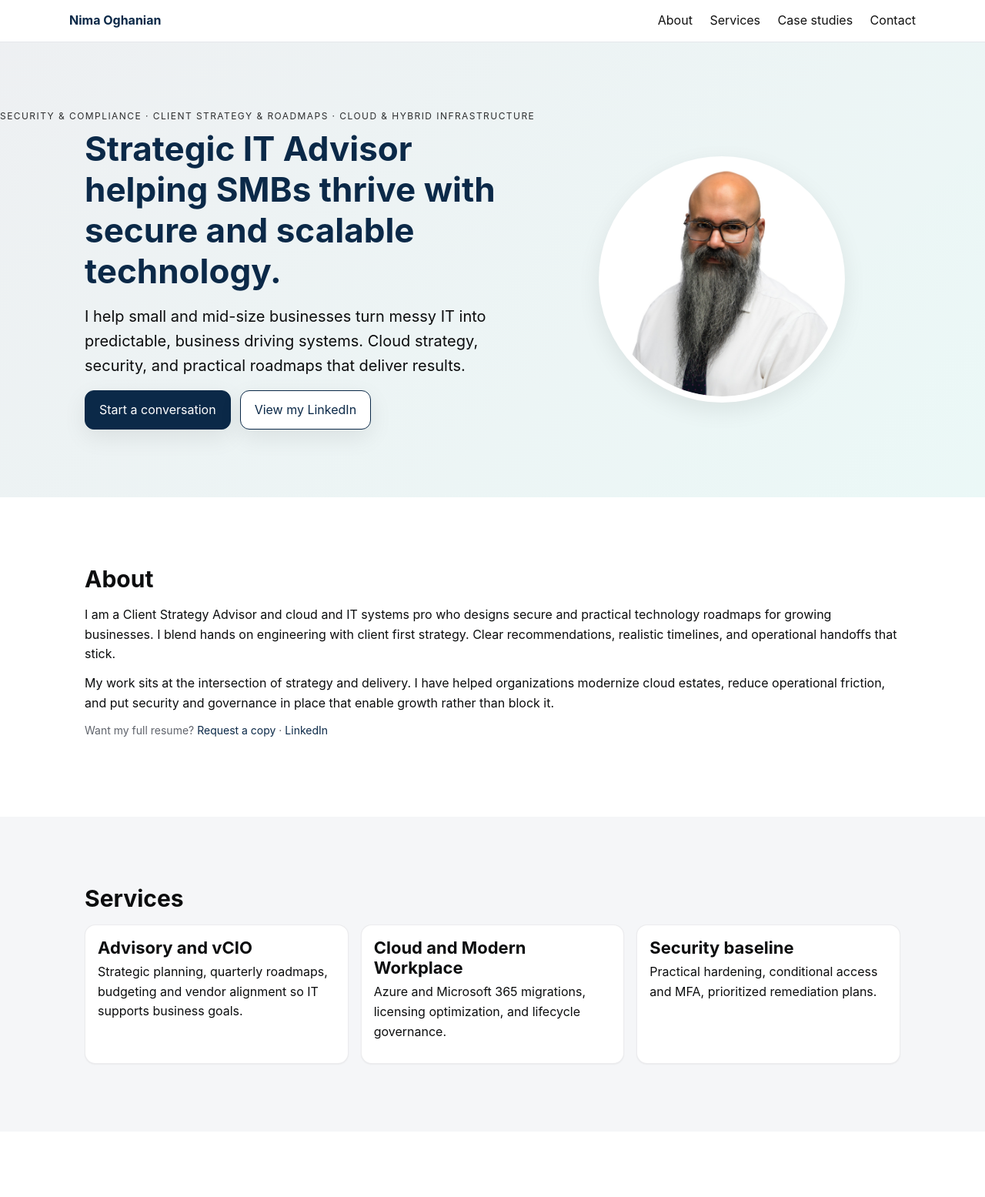
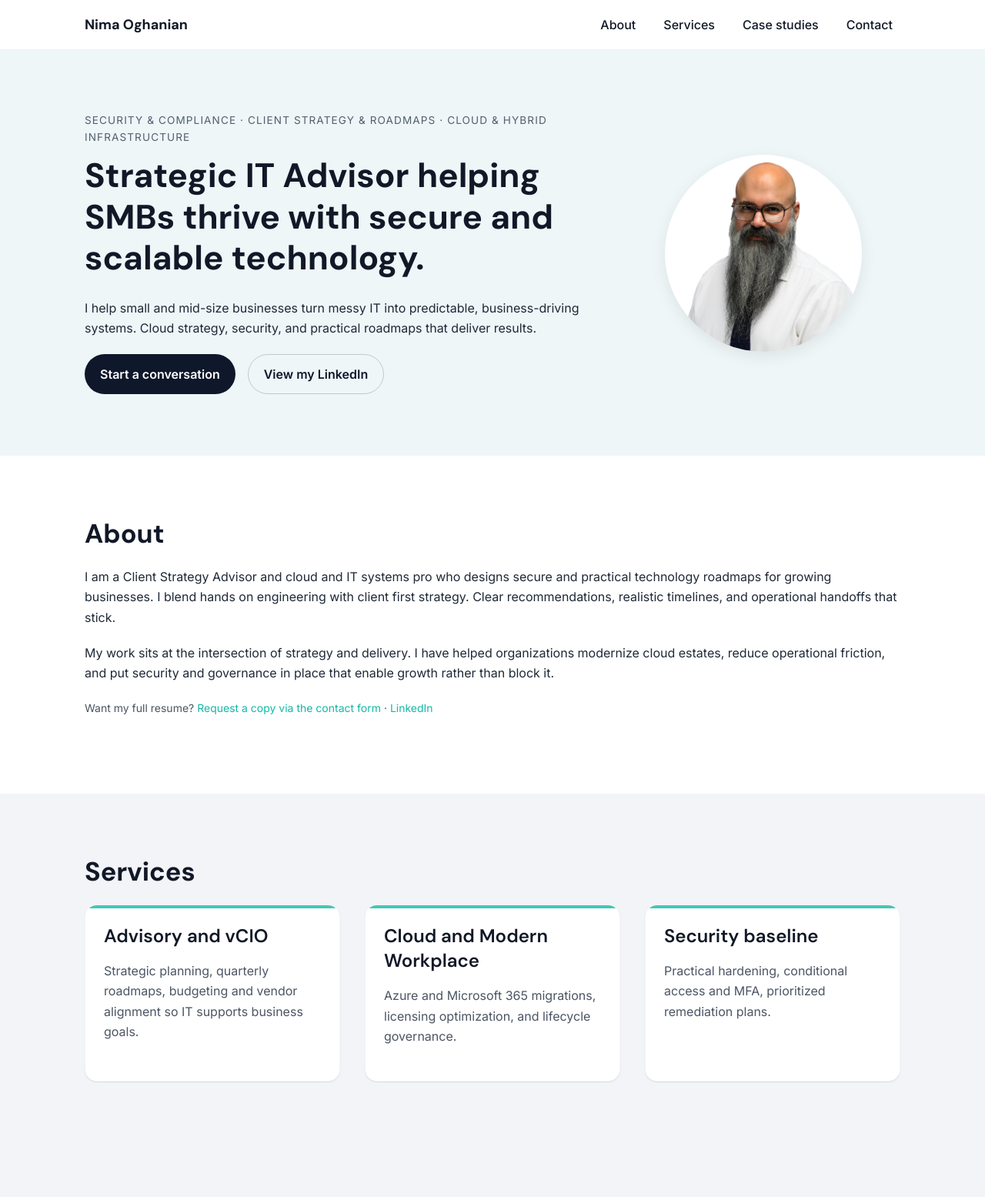
Before and after one commit to NB-OGH/github.io, a plain HTML site: page index.html in a window 1280 px wide. Shown: the top 1555 px of the page at 77% size. Drawn offline with Linux system fonts and the light colour scheme.

Commit message:
Refine typography, cards, and section contrast

```diff
--- a/index.html
+++ b/index.html
@@ -6,15 +6,27 @@
   <meta name="viewport" content="width=device-width, initial-scale=1">
   <title>Nima Oghanian — Strategic IT Advisor</title>
   <meta name="description" content="Strategic IT advisor focused on cloud architecture, security, and practical roadmaps for SMBs. Toronto-based.">
+  <link rel="preconnect" href="https://fonts.googleapis.com">
+  <link rel="preconnect" href="https://fonts.gstatic.com" crossorigin>
+  <link href="https://fonts.googleapis.com/css2?family=DM+Sans:wght@400;500;600;700&family=Inter:wght@400;500;600&display=swap" rel="stylesheet">
   <link rel="stylesheet" href="styles.css">
-  <link rel="stylesheet" href="styles.css" />
+  <!-- Social/SEO cards -->
+  <meta property="og:title" content="Nima Oghanian — Strategic IT Advisor">
+  <meta property="og:description" content="Secure, scalable, practical IT roadmaps for SMBs.">
+  <meta property="og:type" content="website">
+  <meta property="og:url" content="https://nimaoghanian.com">
+  <meta property="og:image" content="https://nimaoghanian.com/assets/social-card.png">
+  <meta name="twitter:card" content="summary_large_image">
 </head>
 <body>
   <header class="site-header">
-    <div class="container row">
+    <div class="container">
       <div class="brand"><a href="/">Nima Oghanian</a></div>
-      <button id="menuBtn" class="menu-btn" aria-label="Open menu" aria-expanded="false">☰</button>
-      <nav class="nav">
+      <button id="menuBtn" class="menu-btn" type="button"
+        aria-label="Open menu"
+        aria-expanded="false"
+        aria-controls="site-nav">☰</button>
+      <nav id="site-nav" class="nav">
         <a href="#about">About</a>
         <a href="#services">Services</a>
         <a href="#projects">Case studies</a>
@@ -25,22 +37,19 @@
 
   <main id="main">
     <section class="hero section">
-  <p class="mini-tagline">Security &amp; Compliance · Client Strategy &amp; Roadmaps · Cloud &amp; Hybrid Infrastructure</p>
-
       <div class="container">
-        <div class="grid">
-          <div>
-            <div class="kicker">AZURE · M365 · SECURITY</div>
+        <div class="hero-grid">
+          <div class="hero-copy">
+            <p class="eyebrow">Security &amp; Compliance · Client Strategy &amp; Roadmaps · Cloud &amp; Hybrid Infrastructure</p>
             <h1>Strategic IT Advisor helping SMBs thrive with secure and scalable technology.</h1>
-            <p class="lead">I help small and mid-size businesses turn messy IT into predictable, business driving systems. Cloud strategy, security, and practical roadmaps that deliver results.</p><div class="cta">
-              <a class="button" href="mailto:info@nimaoghanian.com">Start a conversation</a>
-              <a class="button ghost" href="https://www.linkedin.com/in/nimaoghanian">View my LinkedIn</a>
+            <p>I help small and mid-size businesses turn messy IT into predictable, business-driving systems. Cloud strategy, security, and practical roadmaps that deliver results.</p>
+            <div class="hero-actions">
+              <a class="btn btn-primary" href="#contact">Start a conversation</a>
+              <a class="btn btn-ghost" href="https://www.linkedin.com/in/nimaoghanian/" rel="noopener">View my LinkedIn</a>
             </div>
           </div>
-          <div class="hero-visual">
-            <div class="avatar-wrap">
-              <img src="assets/avatar.png" alt="Portrait of Nima Oghanian">
-            </div>
+          <div class="hero-aside">
+            <img src="assets/avatar.png" width="256" height="256" alt="Portrait of Nima Oghanian" loading="lazy" decoding="async">
           </div>
         </div>
       </div>
@@ -51,11 +60,11 @@
         <h2>About</h2>
         <p>I am a Client Strategy Advisor and cloud and IT systems pro who designs secure and practical technology roadmaps for growing businesses. I blend hands on engineering with client first strategy. Clear recommendations, realistic timelines, and operational handoffs that stick.</p>
         <p>My work sits at the intersection of strategy and delivery. I have helped organizations modernize cloud estates, reduce operational friction, and put security and governance in place that enable growth rather than block it.</p>
-        <p class="small">Want my full resume? <a href="mailto:info@nimaoghanian.com?subject=Request%20CV">Request a copy</a> · <a href="https://www.linkedin.com/in/nimaoghanian">LinkedIn</a></p>
+        <p class="small">Want my full resume? <a href="#contact">Request a copy via the contact form</a> · <a href="https://www.linkedin.com/in/nimaoghanian">LinkedIn</a></p>
       </div>
     </section>
 
-    <section id="services" class="section muted">
+    <section id="services" class="section section-alt">
       <div class="container">
         <h2>Services</h2>
         <div class="grid-3">
@@ -75,7 +84,7 @@
       </div>
     </section>
 
-    <section id="projects" class="section">
+    <section id="projects" class="section section-alt">
       <div class="container">
         <h2>Case studies</h2>
         <div class="grid-3">
@@ -109,17 +118,26 @@
       </div>
     </section>
 
-    <section id="contact" class="section muted">
-    <h2>Get in touch</h2>
-      <iframe
-        src="https://docs.google.com/forms/d/e/1FAIpQLSelULsvhSTl9UR4enh9ESTDJWGuPU_ZNO9ECFhDP4niKGW56A/viewform?embedded=true"
-        width="100%"
-        height="720"
-        frameborder="0"
-        marginheight="0"
-        marginwidth="0"
-        loading="lazy"
-        >Loading…</iframe>
+    <section id="contact" class="section contact">
+      <div class="container">
+        <div class="contact-grid">
+          <header class="contact-lead">
+            <h2 class="h2">Get in touch</h2>
+            <p class="muted">Tell me briefly about your goals and timeline. I’ll reply within 1–2 business days.</p>
+          </header>
+          <div class="form-wrap">
+            <iframe
+              src="https://docs.google.com/forms/d/e/1FAIpQLSelULsvhSTl9UR4enh9ESTDJWGuPU_ZNO9ECFhDP4niKGW56A/viewform?embedded=true&rm=minimal"
+              title="Contact form"
+              loading="lazy"
+              referrerpolicy="no-referrer-when-downgrade"
+              scrolling="no"
+              allowfullscreen>
+            </iframe>
+            <!-- Form accent color can be updated directly in Google Forms to match site branding. -->
+          </div>
+        </div>
+      </div>
     </section>
   </main>
 
@@ -135,10 +153,25 @@
   (function(){
     var btn = document.getElementById('menuBtn');
     if(btn){
+      var nav = document.getElementById('site-nav');
+      var updateLabel = function(open){
+        btn.setAttribute('aria-expanded', open ? 'true' : 'false');
+        btn.setAttribute('aria-label', open ? 'Close menu' : 'Open menu');
+      };
+
       btn.addEventListener('click', function(){
         var open = document.body.classList.toggle('nav-open');
-        btn.setAttribute('aria-expanded', open ? 'true' : 'false');
+        updateLabel(open);
       });
+
+      if(nav){
+        nav.addEventListener('click', function(event){
+          if(event.target.tagName === 'A'){
+            document.body.classList.remove('nav-open');
+            updateLabel(false);
+          }
+        });
+      }
     }
   })();
 </script>
--- a/styles.css
+++ b/styles.css
@@ -1,44 +1,94 @@
 
 :root{
+  --accent:#14b8a6;
+  --fg:#1f2937;
+  --fg-strong:#111827;
+  --fg-muted:#4b5563;
   --bg:#ffffff;
-  --ink:#0c0d0e;
-  --muted:#f5f6f8;
-  --brand:#0B2948;
-  --accent:#00A896;
+  --bg-section:#f2f4f7;
   --card:#ffffff;
+  --card-shadow:0 1px 2px rgba(16,24,40,.06), 0 1px 1px rgba(16,24,40,.04);
   --ring:#e5e7eb;
-  --shadow:0 10px 30px rgba(0,0,0,.08);
+  --radius: 12px;
+  --radius-2xl: 1rem;
+  --container: 1100px;
+  --space-1: 8px;
+  --space-2: 12px;
+  --space-3: 16px;
+  --space-4: 20px;
+  --space-5: 24px;
+  --space-6: 32px;
+  --space-7: 40px;
+  --space-8: 64px;
 }
 *{box-sizing:border-box}
 html,body{margin:0;padding:0}
-body{font-family:Inter, ui-sans-serif, system-ui, -apple-system, Segoe UI, Roboto, Helvetica, Arial; color:var(--ink); background:var(--bg); line-height:1.6}
-.container{max-width:1100px;margin:0 auto;padding:0 20px}
-.section{padding:88px 0}
-.section.muted{background:var(--muted)}
-h1,h2,h3{line-height:1.2;margin:0 0 16px}
-h1{font-size:clamp(30px,4.5vw,44px);color:var(--brand)}
-h2{font-size:clamp(22px,3vw,30px)}
-h3{font-size:clamp(18px,2.2vw,22px)}
-p{margin:0 0 12px}
-.lead{font-size:clamp(16px,2.4vw,20px);max-width:820px}
-.small{font-size:14px;color:#60646c}
-a{text-decoration:none;color:var(--brand)}
-a:hover{text-decoration:underline}
+body{font-family:'Inter', ui-sans-serif, system-ui, -apple-system, Segoe UI, Roboto, Helvetica, Arial; color:var(--fg); background:var(--bg); line-height:1.65; font-size:16px;}
+.container{ max-width: var(--container); margin:0 auto; padding:0 var(--space-4); }
+:is(h1,h2,h3){font-family:'DM Sans', 'Inter', ui-sans-serif, system-ui, -apple-system, Segoe UI, Roboto, Helvetica, Arial; color:var(--fg-strong);}
+.section{ padding: clamp(40px, 8vw, 80px) 0; }
+.section.section-alt{ background:var(--bg-section); }
+h1{ margin:0 0 var(--space-5); line-height:1.22; font-weight:700; font-size:clamp(2.25rem, 1.8rem + 1.5vw, 2.75rem); }
+h2,.h2{ margin:0 0 var(--space-4); line-height:1.28; font-weight:700; font-size:clamp(1.75rem, 1.5rem + 0.8vw, 2.25rem); }
+h3{ margin:0 0 var(--space-3); line-height:1.35; font-weight:600; font-size:clamp(1.25rem, 1.1rem + 0.6vw, 1.5rem); }
+p{ margin:0 0 var(--space-4); color:var(--fg); }
+.small{font-size:14px;color:var(--fg-muted)}
+.muted{ color:var(--fg-muted); }
+a{color:var(--accent);text-decoration:none;transition:color .2s ease, text-decoration-color .2s ease;}
+a:hover{color:var(--accent);text-decoration:underline;text-decoration-color:var(--accent);}
+a:visited{color:#0f766e;}
+a:focus-visible, button:focus-visible{
+  outline:2px solid var(--accent);
+  outline-offset:3px;
+  border-radius:6px;
+}
 
 /* Header */
-.site-header{position:sticky;top:0;background:rgba(255,255,255,.9);backdrop-filter:blur(8px);border-bottom:1px solid var(--ring);z-index:20}
-.site-header .row{display:flex;align-items:center;justify-content:space-between;padding:14px 0}
-.brand{font-weight:700;color:var(--brand)}
-.brand a{color:var(--brand)}
-.nav a{margin-left:18px;color:#111}
-.nav a:hover{color:var(--brand)}
+.site-header{
+  position: sticky; top: 0; z-index: 50;
+  background: rgba(255,255,255,.9);
+  -webkit-backdrop-filter: saturate(180%) blur(8px);
+  backdrop-filter: saturate(180%) blur(8px);
+  border-bottom: 1px solid rgba(0,0,0,.06);
+}
+.site-header .container{
+  display:flex;
+  align-items:center;
+  justify-content:space-between;
+  height:64px;
+  gap: var(--space-4);
+}
+.brand{font-weight:700;color:var(--fg-strong)}
+.brand a{display:inline-block;padding-top:2px;line-height:1;color:var(--fg-strong);font-family:'DM Sans', 'Inter', ui-sans-serif, system-ui, -apple-system, Segoe UI, Roboto, Helvetica, Arial; font-size:18px;}
+.nav{display:flex;gap: var(--space-3);align-items:center;}
+.nav a{padding:8px 10px;border-radius:999px;color:var(--fg-strong);font-weight:500;}
+.nav a:hover,.nav a:focus-visible{color:var(--accent);}
 
 /* Hero */
-.hero{background:linear-gradient(135deg, rgba(11,41,72,.07), rgba(0,168,150,.08));}
-.hero .grid{display:grid;grid-template-columns:1.1fr .9fr;gap:28px;align-items:center}
-.hero-visual{display:flex;align-items:center;justify-content:center}
-.avatar-wrap{width:min(320px,70%);aspect-ratio:1/1;border-radius:999px;overflow:hidden;box-shadow:var(--shadow);background:#fff;border:8px solid rgba(255,255,255,.6)}
-.avatar-wrap img{width:100%;height:100%;object-fit:cover}
+.hero{ background:#eef6f8; }
+.hero-grid{
+  display:grid;
+  grid-template-columns: 1.3fr .7fr;
+  gap: var(--space-7);
+  align-items:center;
+}
+.eyebrow{
+  letter-spacing:.08em;
+  text-transform:uppercase;
+  font-size:.85rem;
+  color:#52606d;
+  margin-bottom: var(--space-2);
+}
+.hero-actions{ display:flex; gap: var(--space-3); margin-top: var(--space-4); flex-wrap:wrap; }
+.btn{ display:inline-flex; align-items:center; gap:8px; padding:12px 20px; border-radius:999px; text-decoration:none; font-weight:600; }
+.btn-primary{ background:#0f172a; color:#fff; }
+.btn-ghost{ border:1px solid rgba(15,23,42,.2); color:#0f172a; background:transparent; }
+.hero-aside img{ display:block; margin:0 auto; width:100%; max-width:256px; height:auto; border-radius:50%; box-shadow:0 6px 20px rgba(0,0,0,.08); }
+
+@media (max-width:930px){
+  .hero-grid{ grid-template-columns:1fr; text-align:left; }
+  .hero-aside{ order:-1; }
+}
 
 /* Tags (capability labels) */
 .tags{display:flex;gap:8px;flex-wrap:wrap;margin-top:14px}
@@ -47,102 +97,39 @@ a:hover{text-decoration:underline}
 
 /* CTAs */
 .cta{display:flex;gap:12px;margin-top:16px;flex-wrap:wrap}
-.button{display:inline-block;padding:12px 18px;border-radius:12px;border:1px solid var(--brand);background:var(--brand);color:#fff;box-shadow:var(--shadow)}
-.button.ghost{background:#fff;color:var(--brand)}
+.button{display:inline-block;padding:12px 18px;border-radius:12px;border:1px solid var(--accent);background:var(--accent);color:#fff;box-shadow:var(--card-shadow)}
+.button.ghost{background:#fff;color:var(--accent)}
 .button:hover{transform:translateY(-1px)}
 
 /* Cards & Grid */
-.grid-3{display:grid;grid-template-columns:repeat(3,1fr);gap:20px}
-.card{background:var(--card);border:1px solid var(--ring);border-radius:16px;padding:20px;box-shadow:var(--shadow);transition:transform .15s ease, box-shadow .15s ease}
-.card:hover{transform:translateY(-3px);box-shadow:0 12px 36px rgba(0,0,0,.12)}
-.card h3{margin-bottom:6px}
-
-/* Make whole card clickable */
-.card-link{display:block;color:inherit}
+.grid-3{ display:grid; grid-template-columns: repeat(3, minmax(0,1fr)); gap: clamp(20px, 4vw, 32px); }
+.card{ position:relative; display:flex; flex-direction:column; min-height:220px; padding: var(--space-5); border-radius: var(--radius-2xl); background:var(--card); box-shadow:var(--card-shadow); color:inherit; text-decoration:none; transition:transform .2s ease, box-shadow .2s ease; border:1px solid rgba(15,23,42,.04); overflow:hidden; }
+.card::before{ content:""; position:absolute; inset:0 0 auto 0; height:4px; background:var(--accent); opacity:.8; border-radius:var(--radius-2xl) var(--radius-2xl) 0 0; }
+.card h3{ margin-bottom: var(--space-3); color:var(--fg-strong); }
+.card p{ color:var(--fg-muted); }
+.card:hover{ transform:translateY(-1px); box-shadow:0 12px 24px rgba(15,23,42,.12); }
+.card-link:focus-visible{ outline:none; }
+.card-link:focus-visible .card{ outline:2px solid var(--accent); outline-offset:3px; }
+.card-link{ display:block; color:inherit; }
 .card-link:hover{text-decoration:none}
 
 /* Footer */
-.site-footer{padding:36px 0;border-top:1px solid var(--ring);background:#fff}
+.site-footer{padding:48px 0;border-top:1px solid var(--ring);background:#fff}
 
-/* Responsive */
 @media (max-width:930px){
-  .hero .grid,.grid-3{grid-template-columns:1fr}
-  .avatar-wrap{width:220px}
+  .grid-3{ grid-template-columns:1fr; }
 }
 
+@media (prefers-reduced-motion: reduce){
+  *{ animation-duration:.001ms !important; animation-iteration-count:1 !important; transition-duration:.001ms !important; }
+  .card:hover{ transform:none; }
+}
 
-
-/* === v3.2.1 responsive + hero micro-fixes === */
-.mini-tagline{
-  letter-spacing:.12em;
-  text-transform:uppercase;
-  font-size:.72rem;
-  opacity:.8;
-  margin:0 0 .5rem 0;
-  line-height:1.4;
-}
-.cards-grid, .services-grid{
-  display:grid;
-  grid-template-columns:1fr;
-  gap:16px;
-}
-@media (min-width: 480px){
-  .cards-grid, .services-grid{ grid-template-columns:repeat(2,minmax(0,1fr)); }
-}
-@media (min-width: 992px){
-  .cards-grid{ grid-template-columns:repeat(3,minmax(0,1fr)); }
-  .services-grid{ grid-template-columns:repeat(3,minmax(0,1fr)); }
-}
-.card{
-  display:block;
-  padding:16px;
-  border-radius:14px;
-  background:#fff;
-  border:1px solid rgba(15,23,42,.08);
-  box-shadow:0 1px 2px rgba(0,0,0,.05);
-  color:inherit;
-  text-decoration:none;
-  transition:transform .15s ease, box-shadow .15s ease, border-color .15s ease;
-}
-.card:hover{
-  transform:translateY(-2px);
-  border-color:rgba(17,177,168,.45);
-  box-shadow:0 8px 24px rgba(0,0,0,.08);
-}
-.card-title{margin:0 0 6px 0; font-weight:600}
-.card-desc{margin:0; color:#475569}
-.cards-grid .card p, .services-grid .card p{ display:none; }
-@media (min-width: 768px){
-  .cards-grid .card p, .services-grid .card p{ display:block; }
-}
-@media (max-width: 420px){
-  h1{ font-size:26px; line-height:1.2; }
-}
-.page-section{ padding-bottom:84px; }
-
-
-
-/* === Patch v3.2.2 === */
-
-/* Remove old tiny tagline line */
 .kicker { display:none !important; }
 
-/* Card anchors look like tiles */
-.card { display:block; color:inherit; text-decoration:none; }
-
-/* Mobile: titles-only for services and projects */
 #services .card p, #projects .card p { display:none; }
 @media (min-width: 768px){
   #services .card p, #projects .card p { display:block; }
-}
-
-/* Grid: fallbacks if theme uses grid-3 */
-#projects .grid-3, #services .grid-3 { display:grid; gap:16px; grid-template-columns:1fr; }
-@media (min-width: 480px){
-  #projects .grid-3, #services .grid-3 { grid-template-columns:repeat(2, minmax(0,1fr)); }
-}
-@media (min-width: 992px){
-  #projects .grid-3, #services .grid-3 { grid-template-columns:repeat(3, minmax(0,1fr)); }
 }
 
 /* Hamburger menu */
@@ -158,33 +145,28 @@ a:hover{text-decoration:underline}
 }
 @media (max-width: 768px){
   .menu-btn{ display:inline-block; }
-  .nav{ display:none; position:absolute; right:16px; top:56px; background:#fff; padding:12px; border-radius:12px; box-shadow:0 10px 28px rgba(0,0,0,.12); }
+  .nav{ display:none; position:absolute; right:16px; top:64px; background:#fff; padding:12px; border-radius:12px; box-shadow:0 10px 28px rgba(0,0,0,.12); }
   body.nav-open .nav{ display:flex; flex-direction:column; gap:10px; }
 }
 
-/* Mini-tagline polish */
-.mini-tagline{
-  letter-spacing:.12em;
-  text-transform:uppercase;
-  font-size:.75rem;
-  opacity:.85;
+/* Contact */
+.contact-grid{
+  display:grid;
+  grid-template-columns: 1fr 1.2fr;
+  gap: var(--space-6);
+  align-items:start;
 }
-
-/* === Google Form styling === */
-#contact {
-  display: flex;
-  flex-direction: column;
-  align-items: center;
-  text-align: center;
+.contact-lead{ padding-top: var(--space-2); }
+.form-wrap{ width:100%; max-width:720px; }
+.form-wrap iframe{
+  width:100%;
+  height: clamp(1024px, 120vh, 1400px);
+  border:none;
+  border-radius: var(--radius);
+  background:#fff;
+  box-shadow:0 2px 16px rgba(0,0,0,.06);
 }
-
-#contact iframe {
-  max-width: 720px;
-  width: 100%;
-  height: 720px;
-  border: none;
-  border-radius: 12px;
-  background: #fff;
-  box-shadow: 0 2px 16px rgba(0, 0, 0, 0.06);
-  margin-top: 16px;
+@media (max-width:1000px){
+  .contact-grid{ grid-template-columns:1fr; }
+  .form-wrap{ max-width:100%; }
 }
```
Also changed, not shown: 1 other file.
